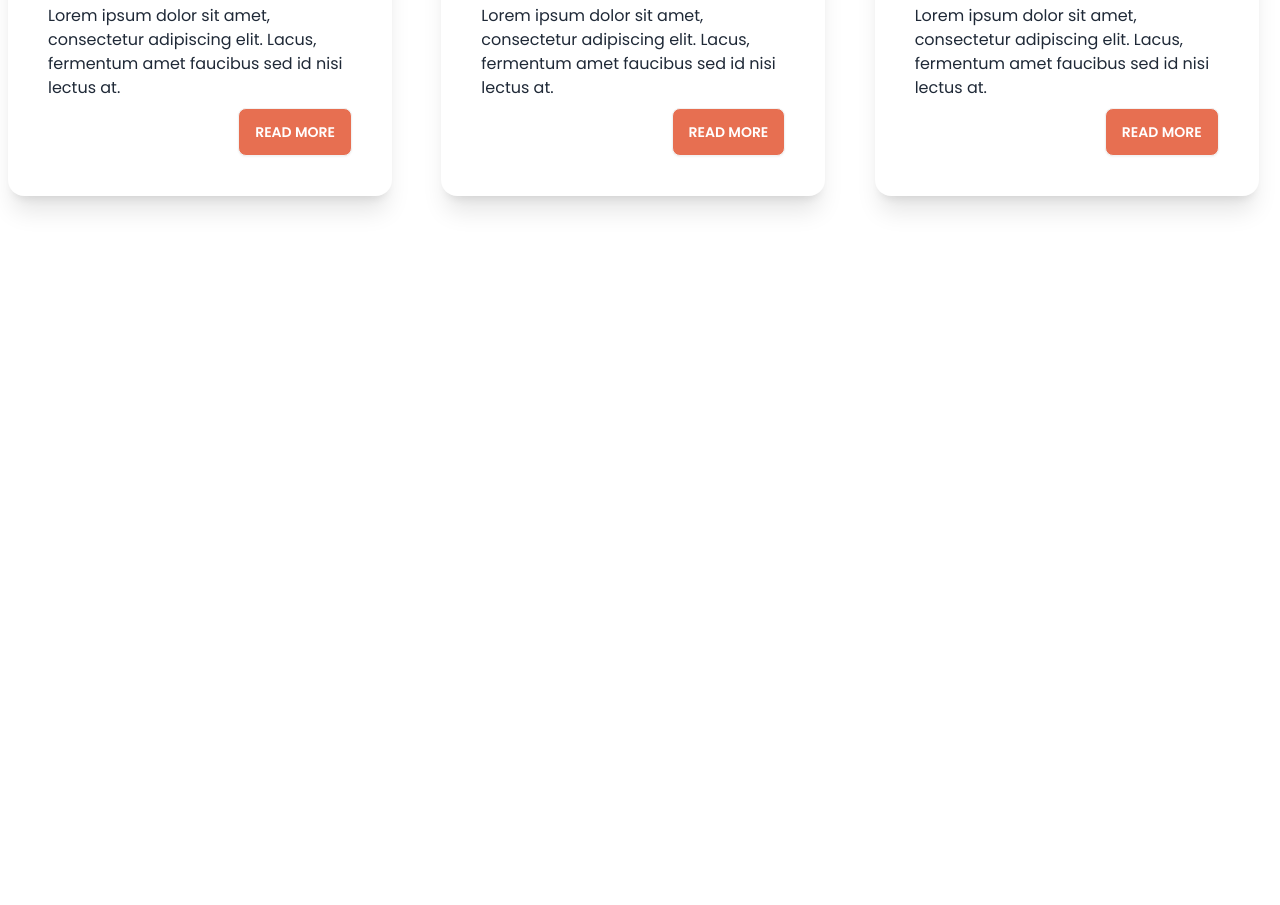
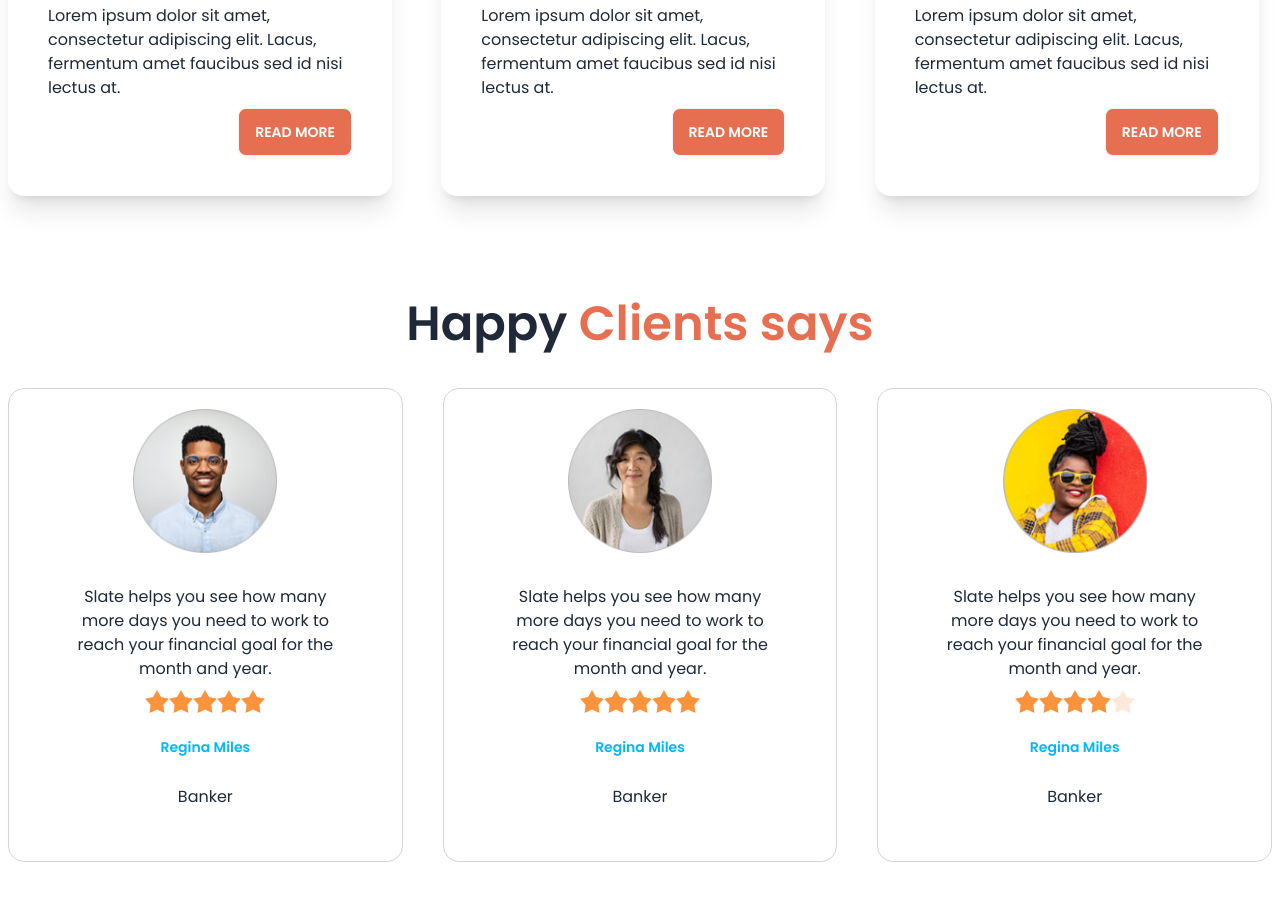
Before and after one commit to mdtanvirahmedrume/biker-zone, a plain HTML site: page index.html in a window 1280 px wide. Shown: the part 1102-2007 px from the top of the page. Before the commit the page ends 1402 px from the top, so only its background shows below. Drawn offline with nearby package versions, Linux system fonts and the light colour scheme.

Commit message:
review sectin added

```diff
--- a/index.html
+++ b/index.html
@@ -202,58 +202,216 @@
       <!-- latest News -->
 
       <section class="my-24">
-        <h3 class="text-4xl lg:text-5xl font-semibold text-center">Latest News</h3>
+        <h3 class="text-4xl lg:text-5xl font-semibold text-center">
+          Latest News
+        </h3>
         <div class="grid gap-5 grid-cols-1 md:grid-cols-2 lg:grid-cols-3">
           <!-- Frist Cart -->
           <div class="card m-2 p-2 w-45 lg:w-96 bg-base-100 shadow-xl">
             <figure>
-              <img
-                src="images/others/latest1.png"
-                alt="Shoes"
-              />
+              <img src="images/others/latest1.png" alt="Shoes" />
             </figure>
             <div class="card-body">
               <h2 class="card-title text-2xl">Ducati XDIAVEL S-73</h2>
-              <p>Lorem ipsum dolor sit amet, consectetur adipiscing elit. Lacus, fermentum amet faucibus sed id nisi lectus at.</p>
+              <p>
+                Lorem ipsum dolor sit amet, consectetur adipiscing elit. Lacus,
+                fermentum amet faucibus sed id nisi lectus at.
+              </p>
               <div class="card-actions justify-end">
-                <button class="btn bg-bike text-white uppercase">Read More</button>
+                <button class="btn bg-bike text-white uppercase">
+                  Read More
+                </button>
               </div>
             </div>
           </div>
 
-                    <!-- Second Cart -->
+          <!-- Second Cart -->
           <div class="card m-2 p-2 w-45 lg:w-96 bg-base-100 shadow-xl">
             <figure>
-              <img
-                src="images/others/latest2.png"
-                alt="Shoes"
-              />
+              <img src="images/others/latest2.png" alt="Shoes" />
             </figure>
             <div class="card-body">
               <h2 class="card-title text-2xl">Ducati XDIAVEL S-73</h2>
-              <p>Lorem ipsum dolor sit amet, consectetur adipiscing elit. Lacus, fermentum amet faucibus sed id nisi lectus at.</p>
+              <p>
+                Lorem ipsum dolor sit amet, consectetur adipiscing elit. Lacus,
+                fermentum amet faucibus sed id nisi lectus at.
+              </p>
               <div class="card-actions justify-end">
-                <button class="btn bg-bike text-white uppercase">Read More</button>
+                <button class="btn bg-bike text-white uppercase">
+                  Read More
+                </button>
               </div>
             </div>
           </div>
 
-                    <!-- Third Cart -->
+          <!-- Third Cart -->
           <div class="card m-2 p-2 w-45 lg:w-96 bg-base-100 shadow-xl">
             <figure>
-              <img
-                src="images/others/latest3.png"
-                alt="Shoes"
-              />
+              <img src="images/others/latest3.png" alt="Shoes" />
             </figure>
             <div class="card-body">
               <h2 class="card-title text-2xl">Ducati XDIAVEL S-73</h2>
-              <p>Lorem ipsum dolor sit amet, consectetur adipiscing elit. Lacus, fermentum amet faucibus sed id nisi lectus at.</p>
+              <p>
+                Lorem ipsum dolor sit amet, consectetur adipiscing elit. Lacus,
+                fermentum amet faucibus sed id nisi lectus at.
+              </p>
               <div class="card-actions justify-end">
-                <button class="btn bg-bike text-white uppercase">Read More</button>
+                <button class="btn bg-bike text-white uppercase">
+                  Read More
+                </button>
               </div>
             </div>
           </div>
+        </div>
+      </section>
+
+      <!-- Happy Clints -->
+      <section class="my-24">
+        <h3 class="text-3xl lg:text-5xl font-semibold text-center">
+          Happy <span class="text-bike">Clients says</span>
+        </h3>
+
+        <div class="grid lg:gap-10 mx-2 grid-cols-1 md:grid-cols-2 lg:grid-cols-3">
+          <!-- Frist Review -->
+          <div class="card my-10 bg-base-100 p-5 border border-gray-300">
+            <figure>
+              <img class="w-36" src="images/others/user-1.png" alt="Shoes" />
+            </figure>
+            <div class="card-body">
+              <p class="text-center">
+                Slate helps you see how many more days you need to work to reach
+                your financial goal for the month and year.
+              </p>
+              <div class="rating justify-center">
+                <input
+                  type="radio"
+                  name="rating-2"
+                  class="mask mask-star-2 bg-orange-400"
+                />
+                <input
+                  type="radio"
+                  name="rating-2"
+                  class="mask mask-star-2 bg-orange-400"
+                />
+                <input
+                  type="radio"
+                  name="rating-2"
+                  class="mask mask-star-2 bg-orange-400"
+                />
+                <input
+                  type="radio"
+                  name="rating-2"
+                  class="mask mask-star-2 bg-orange-400"
+                  checked
+                />
+                <input
+                  type="radio"
+                  name="rating-2"
+                  class="mask mask-star-2 bg-orange-400"
+                />
+              </div>
+              <div class="text-center space-y-3">
+                <h4 class="text-sm font-semibold text-info py-4">Regina Miles</h4>
+                <p class="pb-0">Banker</p>
+              </div>
+            </div>
+          </div>
+
+                    <!-- Second Review -->
+          <div class="card my-10 bg-base-100 p-5 border border-gray-300">
+            <figure>
+              <img class="w-36" src="images/others/user-2.png" alt="Shoes" />
+            </figure>
+            <div class="card-body">
+              <p class="text-center">
+                Slate helps you see how many more days you need to work to reach
+                your financial goal for the month and year.
+              </p>
+              <div class="rating justify-center">
+                <input
+                  type="radio"
+                  name="rating-2"
+                  class="mask mask-star-2 bg-orange-400"
+                />
+                <input
+                  type="radio"
+                  name="rating-2"
+                  class="mask mask-star-2 bg-orange-400"
+                />
+                <input
+                  type="radio"
+                  name="rating-2"
+                  class="mask mask-star-2 bg-orange-400"
+                />
+                <input
+                  type="radio"
+                  name="rating-2"
+                  class="mask mask-star-2 bg-orange-400"
+                  checked
+                />
+                <input
+                  type="radio"
+                  name="rating-2"
+                  class="mask mask-star-2 bg-orange-400"
+                />
+              </div>
+              <div class="text-center space-y-3">
+                <h4 class="text-sm font-semibold text-info py-4">Regina Miles</h4>
+                <p class="pb-0">Banker</p>
+              </div>
+            </div>
+          </div>
+
+
+
+
+
+
+                    <!-- Frist Review -->
+          <div class="card my-10 bg-base-100 p-5 border border-gray-300">
+            <figure>
+              <img class="w-36" src="images/others/user-3.png" alt="Shoes" />
+            </figure>
+            <div class="card-body">
+              <p class="text-center">
+                Slate helps you see how many more days you need to work to reach
+                your financial goal for the month and year.
+              </p>
+              <div class="rating justify-center">
+                <input
+                  type="radio"
+                  name="rating-2"
+                  class="mask mask-star-2 bg-orange-400"
+                />
+                <input
+                  type="radio"
+                  name="rating-2"
+                  class="mask mask-star-2 bg-orange-400"
+                />
+                <input
+                  type="radio"
+                  name="rating-2"
+                  class="mask mask-star-2 bg-orange-400"
+                />
+                <input
+                  type="radio"
+                  name="rating-2"
+                  class="mask mask-star-2 bg-orange-400"
+                  checked
+                />
+                <input
+                  type="radio"
+                  name="rating-2"
+                  class="mask mask-star-2 bg-orange-400"
+                />
+              </div>
+              <div class="text-center space-y-3">
+                <h4 class="text-sm font-semibold text-info py-4">Regina Miles</h4>
+                <p class="pb-0">Banker</p>
+              </div>
+            </div>
+          </div>
+
 
 
         </div>
```
